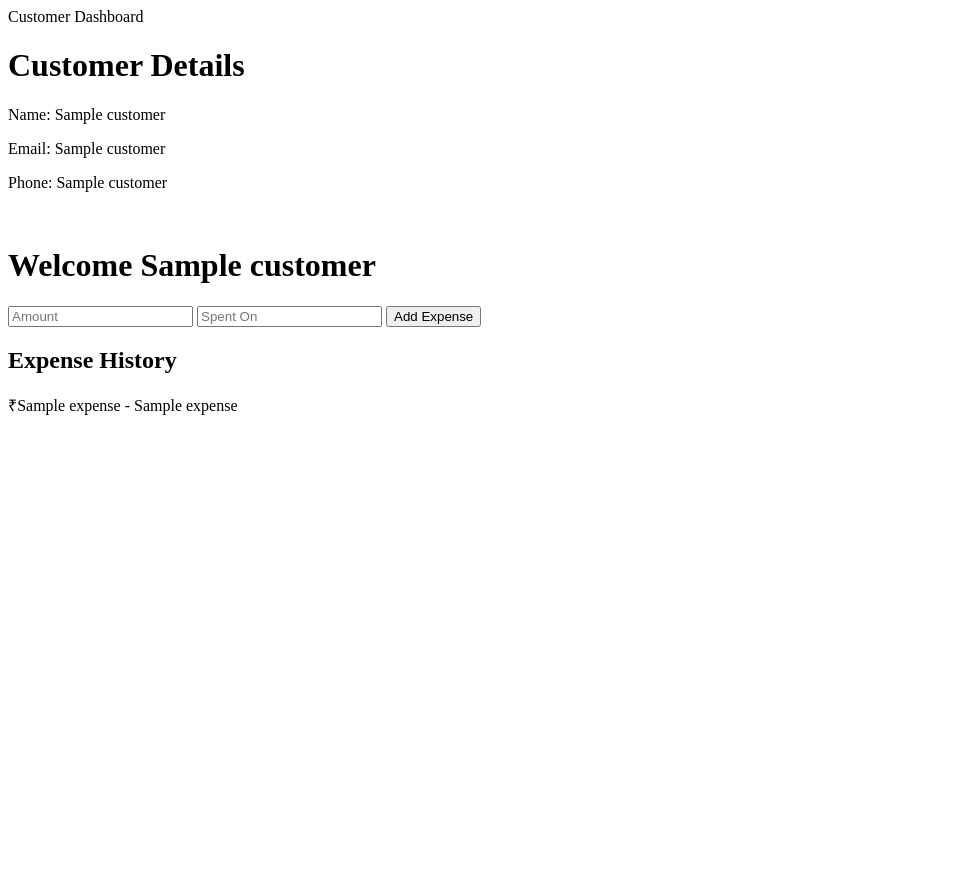
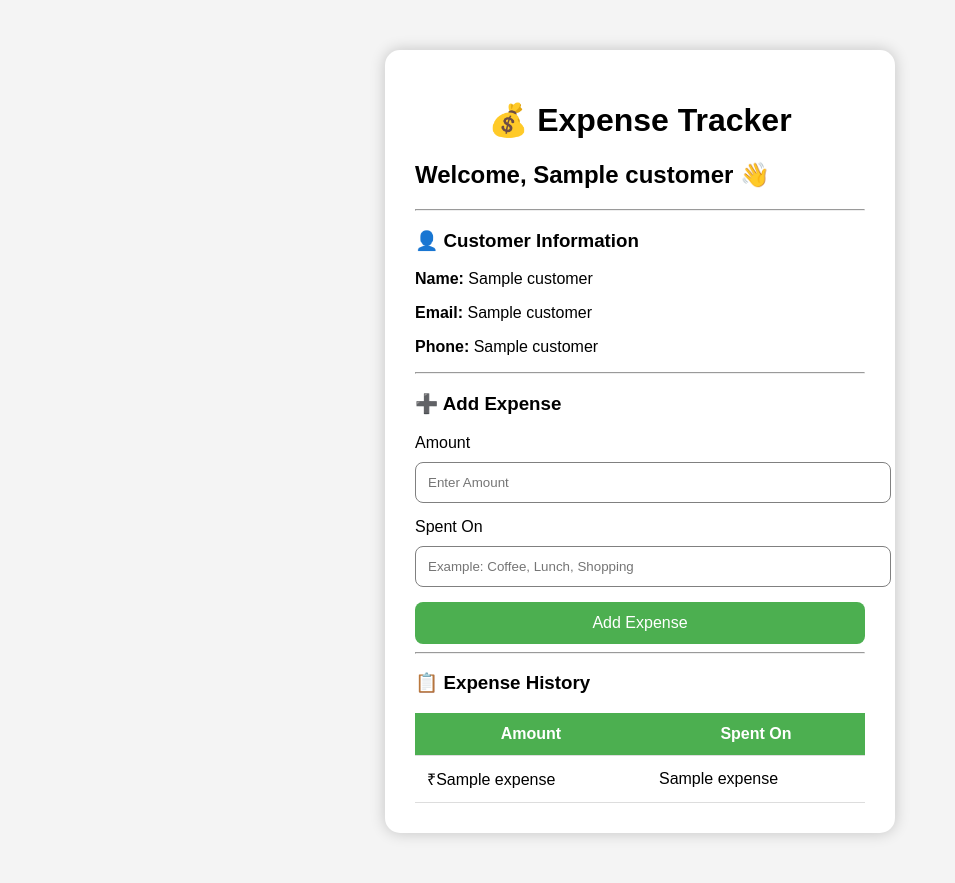
Before and after one commit to KeerthiChaarvi24/1styearsummerprojects, a Flask app: template Expense Tracker/templates/customer.html in a window 1280 px wide. Shown: the whole page, without its empty margins (0-955 px from the left). Before the commit the page ends 415 px from the top, so only its background shows below. Run offline with Flask 3, Linux system fonts and the light colour scheme; the template is opened without the code that fills it: most values are stand-ins (such as "Sample title", 1, 10 or a date in 2020).

Commit message:
front end added table structure

```diff
--- /dev/null
+++ b/Expense Tracker/static/style.css
@@ -0,0 +1,77 @@
+body {
+    font-family: Arial, sans-serif;
+    background-color: #f4f4f4;
+}
+.container{
+    width:450px;
+    margin:50px auto;
+    background:white;
+    padding:30px;
+    border-radius:15px;
+    box-shadow:0px 0px 15px rgba(0,0,0,0.2);
+}
+
+h1{
+    text-align:center;
+}
+input{
+
+    width:100%;
+    padding:12px;
+
+    margin-top:10px;
+    margin-bottom:15px;
+
+    border-radius:8px;
+
+    border:1px solid gray;
+
+}
+
+button{
+
+    width:100%;
+
+    padding:12px;
+
+    background:#4CAF50;
+
+    color:white;
+
+    border:none;
+
+    border-radius:8px;
+
+    font-size:16px;
+
+    cursor:pointer;
+
+}
+
+button:hover{
+
+    background:#3d9140;
+
+}
+
+table{
+
+    width:100%;
+    border-collapse:collapse;
+
+}
+
+th{
+
+    background:#4CAF50;
+    color:white;
+
+}
+
+th, td{
+
+    padding:12px;
+
+    border-bottom:1px solid #ddd;
+
+}
--- a/Expense Tracker/templates/customer.html
+++ b/Expense Tracker/templates/customer.html
@@ -1,30 +1,49 @@
 <!DOCTYPE html>
 <html>
+
 <head>
-    Customer Dashboard
+
+    <title>💰 Expense Tracker | Customer Dashboard</title>
+    <link rel="stylesheet" href="{{ url_for('static', filename='style.css') }}">
+
 </head>
+
 <body>
-    <h1>Customer Details</h1>
-    <p>Name: {{customer[1]}}</p>
-    <p>Email: {{customer[2]}}</p>
-    <p>Phone: {{customer[3]}}</p>
-    <br>
 
-    <h1>Welcome {{ customer[1] }}</h1>
+    <!-- Everything is now inside ONE container -->
+    <div class="container">
+
+        <h1>💰 Expense Tracker</h1>
+        <h2>Welcome, {{ customer[1] }} 👋</h2>
+
+        <hr>
+
+        <h3>👤 Customer Information</h3>
+
+        <p><strong>Name:</strong> {{ customer[1] }}</p>
+        <p><strong>Email:</strong> {{ customer[2] }}</p>
+        <p><strong>Phone:</strong> {{ customer[3] }}</p>
+
+        <hr>
+
+        <!-- CHANGE 6: Add Expense Section -->
+        <h3>➕ Add Expense</h3>
 
         <form action="/add_expense/{{ customer[0] }}" method="POST">
 
+            <label>Amount</label>
             <input
                 type="number"
                 name="spendings"
-            placeholder="Amount"
+                placeholder="Enter Amount"
                 required
             >
 
+            <label>Spent On</label>
             <input
                 type="text"
                 name="spent_on"
-            placeholder="Spent On"
+                placeholder="Example: Coffee, Lunch, Shopping"
                 required
             >
 
@@ -34,16 +53,39 @@
 
         </form>
 
-    <h2>Expense History</h2>
+        <hr>
+
+        <h3>📋 Expense History</h3>
+
+        <!-- If there are no expenses -->
+        {% if expenses %}
+
+        <table>
+
+            <tr>
+                <th>Amount</th>
+                <th>Spent On</th>
+            </tr>
 
             {% for expense in expenses %}
 
-    <p>
-        ₹{{ expense[2] }}
-        -
-        {{ expense[3] }}
-    </p>
+            <tr>
+                <td>₹{{ expense[2] }}</td>
+                <td>{{ expense[3] }}</td>
+            </tr>
 
             {% endfor %}
+
+        </table>
+
+        {% else %}
+
+            <p>No expenses added yet.</p>
+
+        {% endif %}
+
+    </div>
+
 </body>
+
 </html>
```
Also changed, not shown: Expense Tracker/templates/index.html (+4 -3 lines). Lines whose indentation alone changed are shown as unchanged.
